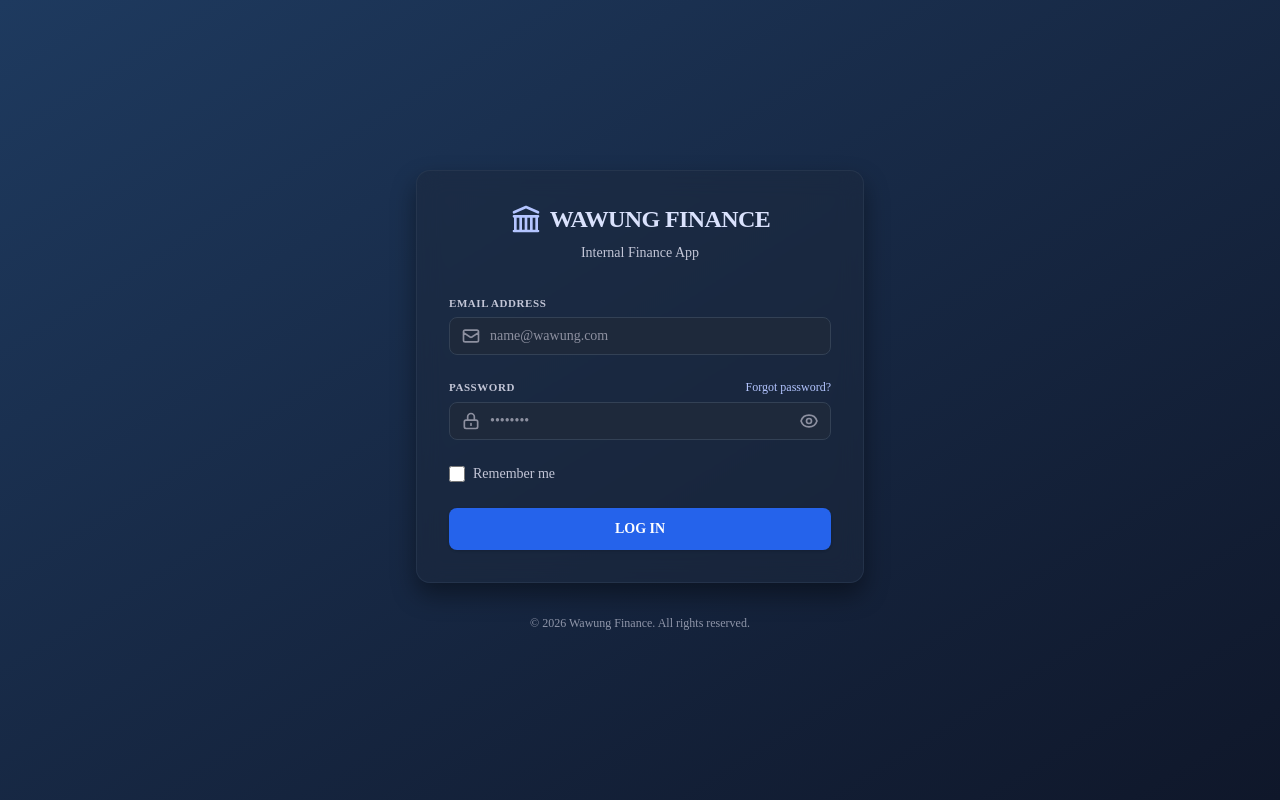
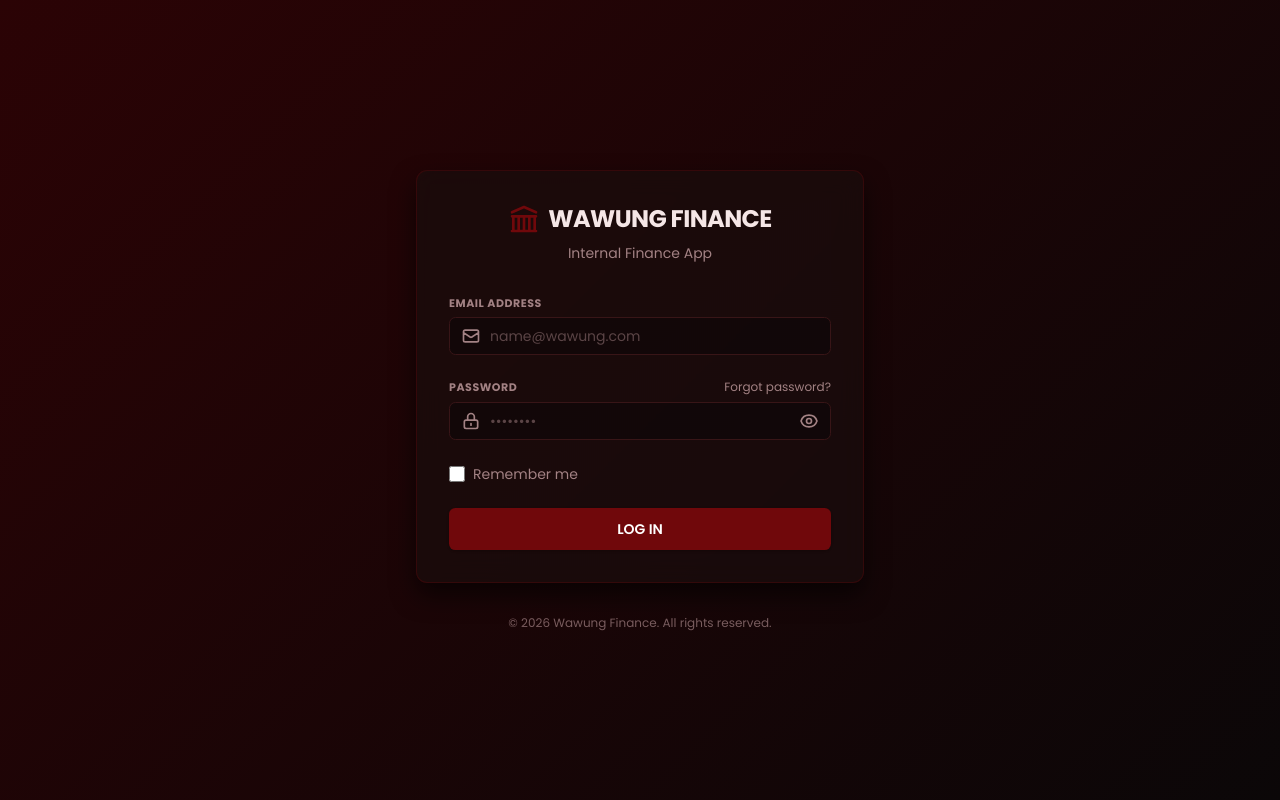
Before and after one commit to ryansyah1661/wawung_finance, a Next.js app in the folder frontend/: page /login in a window 1280 px wide. Built offline with nearby package versions, Linux system fonts and the light colour scheme.

Commit message:
feat: enhance styling and layout for login page and global styles

```diff
--- a/frontend/app/globals.css
+++ b/frontend/app/globals.css
@@ -5,116 +5,123 @@
 @custom-variant dark (&:is(.dark *));
 
 @theme inline {
+  --font-sans: var(--font-poppins), sans-serif;
+  --font-mono: var(--font-geist-mono);
+  --font-heading: var(--font-poppins), sans-serif;
+
+  /* Custom Color Wawung Finance */
+  --color-wawung-red: #70080b;
+  --color-wawung-dark: #0b0708;
+  --color-wawung-card: #1a0d0e;
+  --color-wawung-border: #381517;
+
+  /* Mappings Shadcn */
   --color-background: var(--background);
   --color-foreground: var(--foreground);
-  --font-sans: var(--font-sans);
-  --font-mono: var(--font-geist-mono);
-  --font-heading: var(--font-sans);
+  --color-card: var(--card);
+  --color-card-foreground: var(--card-foreground);
+  --color-popover: var(--popover);
+  --color-popover-foreground: var(--popover-foreground);
+  --color-primary: var(--primary);
+  --color-primary-foreground: var(--primary-foreground);
+  --color-secondary: var(--secondary);
+  --color-secondary-foreground: var(--secondary-foreground);
+  --color-muted: var(--muted);
+  --color-muted-foreground: var(--muted-foreground);
+  --color-accent: var(--accent);
+  --color-accent-foreground: var(--accent-foreground);
+  --color-destructive: var(--destructive);
+  --color-border: var(--border);
+  --color-input: var(--input);
+  --color-ring: var(--ring);
+
+  --color-sidebar: var(--sidebar);
+  --color-sidebar-foreground: var(--sidebar-foreground);
+  --color-sidebar-primary: var(--sidebar-primary);
+  --color-sidebar-primary-foreground: var(--sidebar-primary-foreground);
+  --color-sidebar-accent: var(--sidebar-accent);
+  --color-sidebar-accent-foreground: var(--sidebar-accent-foreground);
+  --color-sidebar-border: var(--sidebar-border);
   --color-sidebar-ring: var(--sidebar-ring);
-  --color-sidebar-border: var(--sidebar-border);
-  --color-sidebar-accent-foreground: var(--sidebar-accent-foreground);
-  --color-sidebar-accent: var(--sidebar-accent);
-  --color-sidebar-primary-foreground: var(--sidebar-primary-foreground);
-  --color-sidebar-primary: var(--sidebar-primary);
-  --color-sidebar-foreground: var(--sidebar-foreground);
-  --color-sidebar: var(--sidebar);
-  --color-chart-5: var(--chart-5);
-  --color-chart-4: var(--chart-4);
-  --color-chart-3: var(--chart-3);
-  --color-chart-2: var(--chart-2);
-  --color-chart-1: var(--chart-1);
-  --color-ring: var(--ring);
-  --color-input: var(--input);
-  --color-border: var(--border);
-  --color-destructive: var(--destructive);
-  --color-accent-foreground: var(--accent-foreground);
-  --color-accent: var(--accent);
-  --color-muted-foreground: var(--muted-foreground);
-  --color-muted: var(--muted);
-  --color-secondary-foreground: var(--secondary-foreground);
-  --color-secondary: var(--secondary);
-  --color-primary-foreground: var(--primary-foreground);
-  --color-primary: var(--primary);
-  --color-popover-foreground: var(--popover-foreground);
-  --color-popover: var(--popover);
-  --color-card-foreground: var(--card-foreground);
-  --color-card: var(--card);
+
   --radius-sm: calc(var(--radius) * 0.6);
   --radius-md: calc(var(--radius) * 0.8);
   --radius-lg: var(--radius);
   --radius-xl: calc(var(--radius) * 1.4);
   --radius-2xl: calc(var(--radius) * 1.8);
-  --radius-3xl: calc(var(--radius) * 2.2);
-  --radius-4xl: calc(var(--radius) * 2.6);
 }
 
 :root {
-  --background: oklch(1 0 0);
-  --foreground: oklch(0.145 0 0);
-  --card: oklch(1 0 0);
-  --card-foreground: oklch(0.145 0 0);
-  --popover: oklch(1 0 0);
-  --popover-foreground: oklch(0.145 0 0);
-  --primary: oklch(0.205 0 0);
-  --primary-foreground: oklch(0.985 0 0);
-  --secondary: oklch(0.97 0 0);
-  --secondary-foreground: oklch(0.205 0 0);
-  --muted: oklch(0.97 0 0);
-  --muted-foreground: oklch(0.556 0 0);
-  --accent: oklch(0.97 0 0);
-  --accent-foreground: oklch(0.205 0 0);
-  --destructive: oklch(0.577 0.245 27.325);
-  --border: oklch(0.922 0 0);
-  --input: oklch(0.922 0 0);
-  --ring: oklch(0.708 0 0);
-  --chart-1: oklch(0.87 0 0);
-  --chart-2: oklch(0.556 0 0);
-  --chart-3: oklch(0.439 0 0);
-  --chart-4: oklch(0.371 0 0);
-  --chart-5: oklch(0.269 0 0);
-  --radius: 0.625rem;
-  --sidebar: oklch(0.985 0 0);
-  --sidebar-foreground: oklch(0.145 0 0);
-  --sidebar-primary: oklch(0.205 0 0);
-  --sidebar-primary-foreground: oklch(0.985 0 0);
-  --sidebar-accent: oklch(0.97 0 0);
-  --sidebar-accent-foreground: oklch(0.205 0 0);
-  --sidebar-border: oklch(0.922 0 0);
-  --sidebar-ring: oklch(0.708 0 0);
+  --background: #fcf8f8;
+  --foreground: #1c0a0b;
+  --card: #ffffff;
+  --card-foreground: #1c0a0b;
+  --popover: #ffffff;
+  --popover-foreground: #1c0a0b;
+  --primary: #70080b;
+  --primary-foreground: #ffffff;
+  --secondary: #f4e8e9;
+  --secondary-foreground: #70080b;
+  --muted: #f4e8e9;
+  --muted-foreground: #8a686a;
+  --accent: #f4e8e9;
+  --accent-foreground: #70080b;
+  --destructive: #dc2626;
+  --border: #e8d0d2;
+  --input: #e8d0d2;
+  --ring: #70080b;
+  --radius: 0.5rem;
+
+  --sidebar: #ffffff;
+  --sidebar-foreground: #1c0a0b;
+  --sidebar-primary: #70080b;
+  --sidebar-primary-foreground: #ffffff;
+  --sidebar-accent: #f4e8e9;
+  --sidebar-accent-foreground: #70080b;
+  --sidebar-border: #e8d0d2;
+  --sidebar-ring: #70080b;
 }
 
 .dark {
-  --background: oklch(0.145 0 0);
-  --foreground: oklch(0.985 0 0);
-  --card: oklch(0.205 0 0);
-  --card-foreground: oklch(0.985 0 0);
-  --popover: oklch(0.205 0 0);
-  --popover-foreground: oklch(0.985 0 0);
-  --primary: oklch(0.922 0 0);
-  --primary-foreground: oklch(0.205 0 0);
-  --secondary: oklch(0.269 0 0);
-  --secondary-foreground: oklch(0.985 0 0);
-  --muted: oklch(0.269 0 0);
-  --muted-foreground: oklch(0.708 0 0);
-  --accent: oklch(0.269 0 0);
-  --accent-foreground: oklch(0.985 0 0);
-  --destructive: oklch(0.704 0.191 22.216);
-  --border: oklch(1 0 0 / 10%);
-  --input: oklch(1 0 0 / 15%);
-  --ring: oklch(0.556 0 0);
-  --chart-1: oklch(0.87 0 0);
-  --chart-2: oklch(0.556 0 0);
-  --chart-3: oklch(0.439 0 0);
-  --chart-4: oklch(0.371 0 0);
-  --chart-5: oklch(0.269 0 0);
-  --sidebar: oklch(0.205 0 0);
-  --sidebar-foreground: oklch(0.985 0 0);
-  --sidebar-primary: oklch(0.488 0.243 264.376);
-  --sidebar-primary-foreground: oklch(0.985 0 0);
-  --sidebar-accent: oklch(0.269 0 0);
-  --sidebar-accent-foreground: oklch(0.985 0 0);
-  --sidebar-border: oklch(1 0 0 / 10%);
-  --sidebar-ring: oklch(0.556 0 0);
+  --background: #0b0708;
+  --foreground: #f5e6e6;
+  --card: #1a0d0e;
+  --card-foreground: #f5e6e6;
+  --popover: #1a0d0e;
+  --popover-foreground: #f5e6e6;
+  --primary: #70080b;
+  --primary-foreground: #ffffff;
+  --secondary: #2b1214;
+  --secondary-foreground: #f5e6e6;
+  --muted: #2b1214;
+  --muted-foreground: #a38284;
+  --accent: #2b1214;
+  --accent-foreground: #f5e6e6;
+  --destructive: #7f1d1d;
+  --border: #381517;
+  --input: #381517;
+  --ring: #70080b;
+
+  --sidebar: #1a0d0e;
+  --sidebar-foreground: #f5e6e6;
+  --sidebar-primary: #70080b;
+  --sidebar-primary-foreground: #ffffff;
+  --sidebar-accent: #2b1214;
+  --sidebar-accent-foreground: #f5e6e6;
+  --sidebar-border: #381517;
+  --sidebar-ring: #70080b;
+}
+
+@layer utilities {
+  .glass-card-red {
+    background-color: rgba(26, 13, 14, 0.7);
+    backdrop-filter: blur(12px);
+    border: 1px solid rgba(112, 8, 11, 0.3);
+  }
+
+  .bg-wawung-gradient-red {
+    background: linear-gradient(135deg, #2b0305 0%, #0b0708 100%);
+  }
 }
 
 @layer base {
@@ -122,7 +129,7 @@
     @apply border-border outline-ring/50;
   }
   body {
-    @apply bg-background text-foreground;
+    @apply bg-background text-foreground font-sans;
   }
   html {
     @apply font-sans;
--- a/frontend/app/layout.tsx
+++ b/frontend/app/layout.tsx
@@ -1,10 +1,11 @@
 import type { Metadata } from "next";
-import { Geist, Geist_Mono } from "next/font/google";
+import { Poppins, Geist_Mono } from "next/font/google";
 import "./globals.css";
 
-const geistSans = Geist({
-  variable: "--font-geist-sans",
+const poppins = Poppins({
+  variable: "--font-poppins",
   subsets: ["latin"],
+  weight: ["300", "400", "500", "600", "700"],
 });
 
 const geistMono = Geist_Mono({
@@ -13,8 +14,8 @@ const geistMono = Geist_Mono({
 });
 
 export const metadata: Metadata = {
-  title: "Create Next App",
-  description: "Generated by create next app",
+  title: "Wawung Finance",
+  description: "Internal Finance Application",
 };
 
 export default function RootLayout({
@@ -25,9 +26,9 @@ export default function RootLayout({
   return (
     <html
       lang="en"
-      className={`${geistSans.variable} ${geistMono.variable} h-full antialiased`}
+      className={`dark ${poppins.variable} ${geistMono.variable} h-full antialiased`}
     >
-      <body className="min-h-full flex flex-col">{children}</body>
+      <body className="min-h-full flex flex-col font-sans">{children}</body>
     </html>
   );
 }
--- a/frontend/app/login/page.tsx
+++ b/frontend/app/login/page.tsx
@@ -40,14 +40,14 @@ export default function LoginPage() {
   };
 
   return (
-    <div className="min-h-screen bg-linear-to-br from-[#1E3A5F] to-[#0F172A] flex flex-col items-center justify-center p-6 text-[#dae2fd] antialiased">
-      <main className="w-full max-w-md bg-slate-800/50 backdrop-blur-md border border-slate-700/50 rounded-xl p-8 shadow-[0_12px_24px_rgba(0,0,0,0.4)] animate-in fade-in slide-in-from-bottom-4 duration-500">
+    <div className="min-h-screen bg-wawung-gradient-red flex flex-col items-center justify-center p-6 text-foreground antialiased font-sans">
+      <main className="w-full max-w-md glass-card-red rounded-xl p-8 shadow-[0_12px_24px_rgba(0,0,0,0.6)] animate-in fade-in slide-in-from-bottom-4 duration-500">
 
         {/* Header */}
         <div className="text-center mb-8">
           <div className="flex items-center justify-center gap-2 mb-2">
             <svg
-              className="w-8 h-8 text-[#b4c5ff]"
+              className="w-8 h-8 text-primary"
               fill="none"
               stroke="currentColor"
               viewBox="0 0 24 24"
@@ -59,15 +59,15 @@ export default function LoginPage() {
                 d="M3 21h18M3 10h18M3 7l9-4 9 4M4 10v11M20 10v11M8 10v11M12 10v11M16 10v11"
               />
             </svg>
-            <h1 className="text-2xl font-bold tracking-tight text-[#dae2fd]">
+            <h1 className="text-2xl font-bold tracking-tight text-foreground">
               WAWUNG FINANCE
             </h1>
           </div>
-          <p className="text-sm text-[#c3c6d7]">Internal Finance App</p>
+          <p className="text-sm text-muted-foreground">Internal Finance App</p>
         </div>
 
         {errorMessage && (
-          <div className="mb-6 p-3 rounded-lg bg-red-500/20 border border-red-500/50 text-red-200 text-sm text-center">
+          <div className="mb-6 p-3 rounded-lg bg-destructive/20 border border-destructive/50 text-red-200 text-sm text-center">
             {errorMessage}
           </div>
         )}
@@ -77,12 +77,12 @@ export default function LoginPage() {
           <div className="space-y-1.5">
             <label
               htmlFor="email"
-              className="block text-[11px] font-bold uppercase tracking-wider text-[#c3c6d7]"
+              className="block text-[11px] font-bold uppercase tracking-wider text-muted-foreground"
             >
               Email Address
             </label>
             <div className="relative">
-              <div className="absolute inset-y-0 left-0 pl-3 flex items-center pointer-events-none text-[#8d90a0]">
+              <div className="absolute inset-y-0 left-0 pl-3 flex items-center pointer-events-none text-muted-foreground">
                 <svg className="w-5 h-5" fill="none" stroke="currentColor" viewBox="0 0 24 24">
                   <path strokeLinecap="round" strokeLinejoin="round" strokeWidth={2} d="M3 8l7.89 5.26a2 2 0 002.22 0L21 8M5 19h14a2 2 0 002-2V7a2 2 0 00-2-2H5a2 2 0 00-2 2v10a2 2 0 002 2z" />
                 </svg>
@@ -94,7 +94,7 @@ export default function LoginPage() {
                 value={email}
                 onChange={(e) => setEmail(e.target.value)}
                 placeholder="name@wawung.com"
-                className="w-full bg-[#1E293B] border border-[#334155] rounded-md py-2 pl-10 pr-3 text-sm text-[#dae2fd] placeholder-[#8d90a0] focus:outline-none focus:ring-2 focus:ring-[#3B82F6] focus:border-transparent transition-all"
+                className="w-full bg-background/50 border border-border rounded-md py-2 pl-10 pr-3 text-sm text-foreground placeholder:text-muted-foreground/50 focus:outline-none focus:ring-2 focus:ring-primary focus:border-transparent transition-all"
               />
             </div>
           </div>
@@ -104,16 +104,16 @@ export default function LoginPage() {
             <div className="flex items-center justify-between">
               <label
                 htmlFor="password"
-                className="block text-[11px] font-bold uppercase tracking-wider text-[#c3c6d7]"
+                className="block text-[11px] font-bold uppercase tracking-wider text-muted-foreground"
               >
                 Password
               </label>
-              <a href="#" className="text-xs text-[#b4c5ff] hover:text-[#dbe1ff] transition-colors">
+              <a href="#" className="text-xs text-muted-foreground hover:text-foreground transition-colors">
                 Forgot password?
               </a>
             </div>
             <div className="relative">
-              <div className="absolute inset-y-0 left-0 pl-3 flex items-center pointer-events-none text-[#8d90a0]">
+              <div className="absolute inset-y-0 left-0 pl-3 flex items-center pointer-events-none text-muted-foreground">
                 <svg className="w-5 h-5" fill="none" stroke="currentColor" viewBox="0 0 24 24">
                   <path strokeLinecap="round" strokeLinejoin="round" strokeWidth={2} d="M12 15v2m-6 4h12a2 2 0 002-2v-6a2 2 0 00-2-2H6a2 2 0 00-2 2v6a2 2 0 002 2zm10-10V7a4 4 0 00-8 0v4h8z" />
                 </svg>
@@ -125,12 +125,12 @@ export default function LoginPage() {
                 value={password}
                 onChange={(e) => setPassword(e.target.value)}
                 placeholder="••••••••"
-                className="w-full bg-[#1E293B] border border-[#334155] rounded-md py-2 pl-10 pr-10 text-sm text-[#dae2fd] placeholder-[#8d90a0] focus:outline-none focus:ring-2 focus:ring-[#3B82F6] focus:border-transparent transition-all"
+                className="w-full bg-background/50 border border-border rounded-md py-2 pl-10 pr-10 text-sm text-foreground placeholder:text-muted-foreground/50 focus:outline-none focus:ring-2 focus:ring-primary focus:border-transparent transition-all"
               />
               <button
                 type="button"
                 onClick={() => setShowPassword(!showPassword)}
-                className="absolute inset-y-0 right-0 pr-3 flex items-center text-[#8d90a0] hover:text-[#dae2fd] focus:outline-none transition-colors"
+                className="absolute inset-y-0 right-0 pr-3 flex items-center text-muted-foreground hover:text-foreground focus:outline-none transition-colors"
               >
                 {showPassword ? (
                   <svg className="w-5 h-5" fill="none" stroke="currentColor" viewBox="0 0 24 24">
@@ -153,9 +153,9 @@ export default function LoginPage() {
               type="checkbox"
               checked={rememberMe}
               onChange={(e) => setRememberMe(e.target.checked)}
-              className="h-4 w-4 rounded border-[#334155] bg-[#1E293B] text-[#2563eb] focus:ring-[#2563eb] focus:ring-offset-slate-900 cursor-pointer"
+              className="h-4 w-4 rounded border-border bg-background/50 text-primary focus:ring-primary focus:ring-offset-background cursor-pointer"
             />
-            <label htmlFor="remember-me" className="ml-2 block text-sm text-[#c3c6d7] cursor-pointer select-none">
+            <label htmlFor="remember-me" className="ml-2 block text-sm text-muted-foreground cursor-pointer select-none">
               Remember me
             </label>
           </div>
@@ -164,14 +164,14 @@ export default function LoginPage() {
           <button
             type="submit"
             disabled={loading}
-            className="w-full flex justify-center items-center py-2.5 px-4 border border-transparent rounded-md shadow-sm text-sm font-semibold text-white bg-[#2563eb] hover:bg-[#1d4ed8] focus:outline-none focus:ring-2 focus:ring-offset-2 focus:ring-[#2563eb] focus:ring-offset-slate-900 transition-all active:scale-[0.98] disabled:opacity-60"
+            className="w-full flex justify-center items-center py-2.5 px-4 border border-transparent rounded-md shadow-sm text-sm font-semibold text-primary-foreground bg-primary hover:bg-[#8b0a0e] focus:outline-none focus:ring-2 focus:ring-offset-2 focus:ring-primary transition-all active:scale-[0.98] disabled:opacity-60 cursor-pointer"
           >
             {loading ? 'LOGGING IN...' : 'LOG IN'}
           </button>
         </form>
       </main>
 
-      <footer className="mt-8 text-center opacity-70 text-xs text-[#c3c6d7]">
+      <footer className="mt-8 text-center opacity-70 text-xs text-muted-foreground">
         <p>© 2026 Wawung Finance. All rights reserved.</p>
       </footer>
     </div>
```
